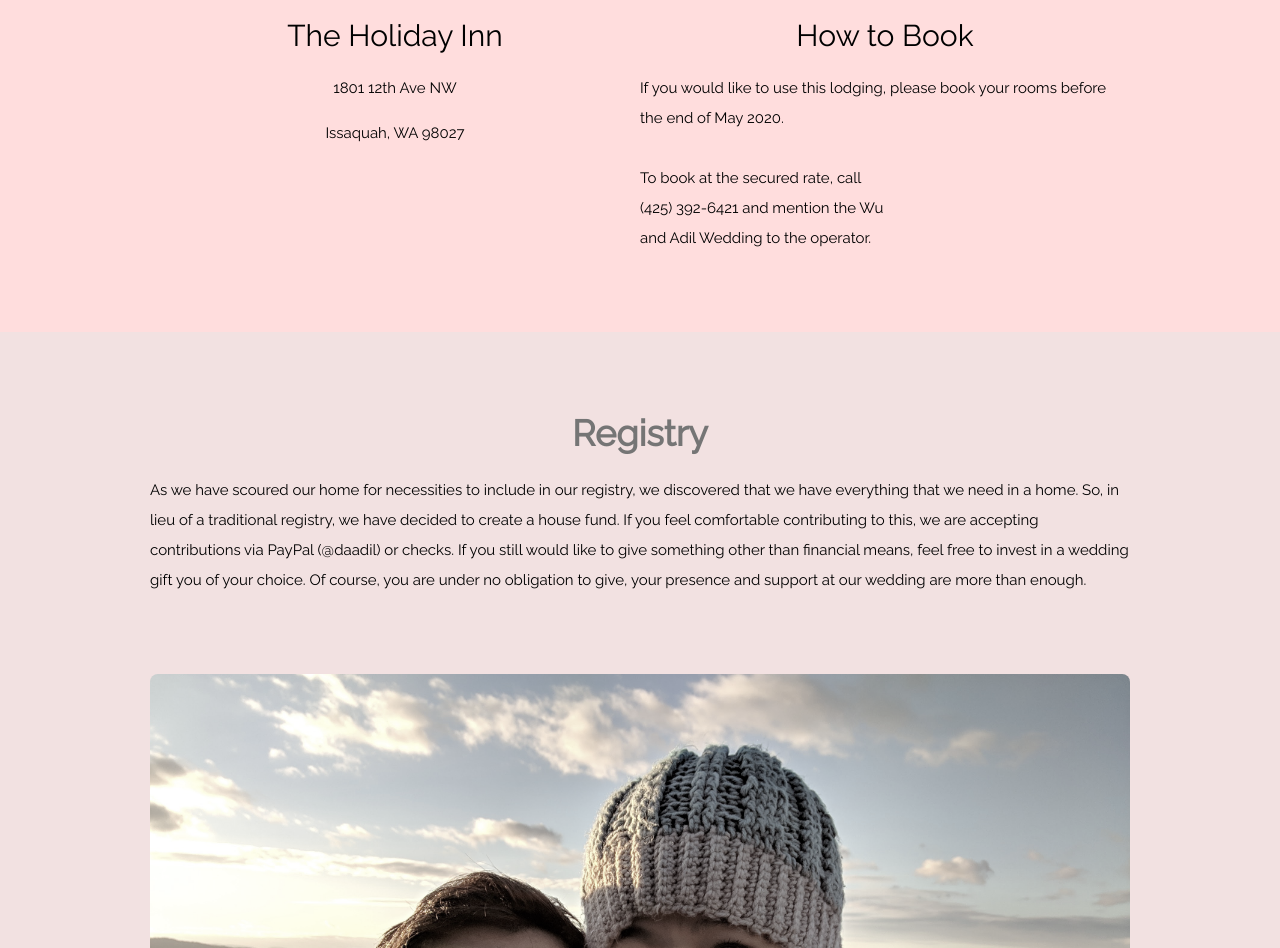
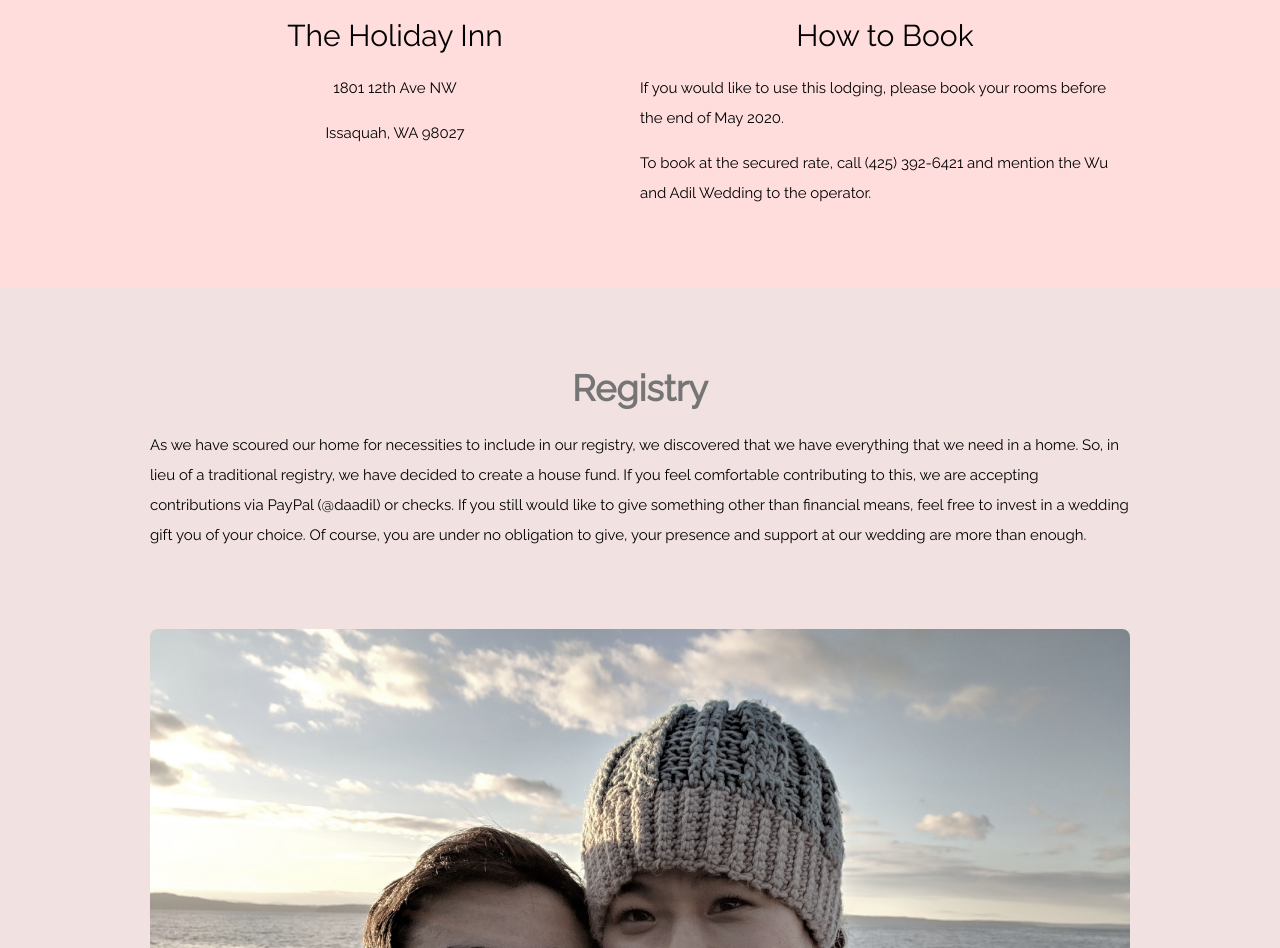
Before and after one commit to julesWu/teamJD, a plain HTML site: page index.html in a window 1280 px wide. Shown: the part 5108-6056 px from the top of the page. Drawn offline with nearby package versions, Linux system fonts and the light colour scheme.

Commit message:
Add files via upload

```diff
--- a/index.html
+++ b/index.html
@@ -99,7 +99,7 @@ p {line-height: 2}
       <div class ="w3-half">
         <h2 class="w3-center">How to Book</h2>
         <p>If you would like to use this lodging, please book your rooms before the end of May 2020.</p>
-        <p class = "w3-half">To book at the secured rate, call (425) 392-6421 and mention the Wu and Adil Wedding to the operator.</p>
+        <p>To book at the secured rate, call (425) 392-6421 and mention the Wu and Adil Wedding to the operator.</p>
       </div>
     </div>
   </div>
```
